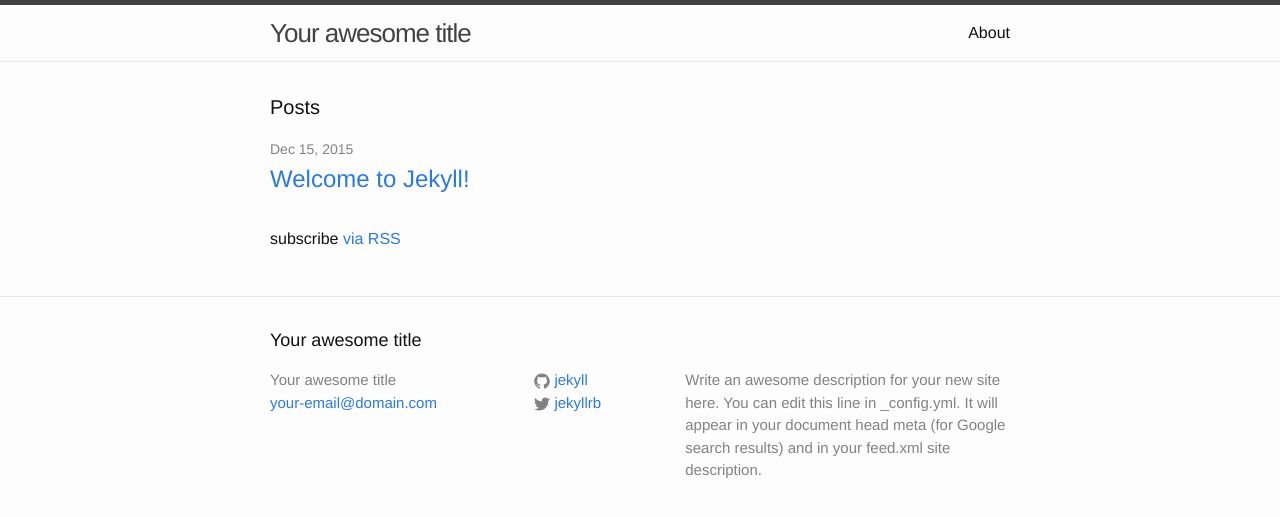
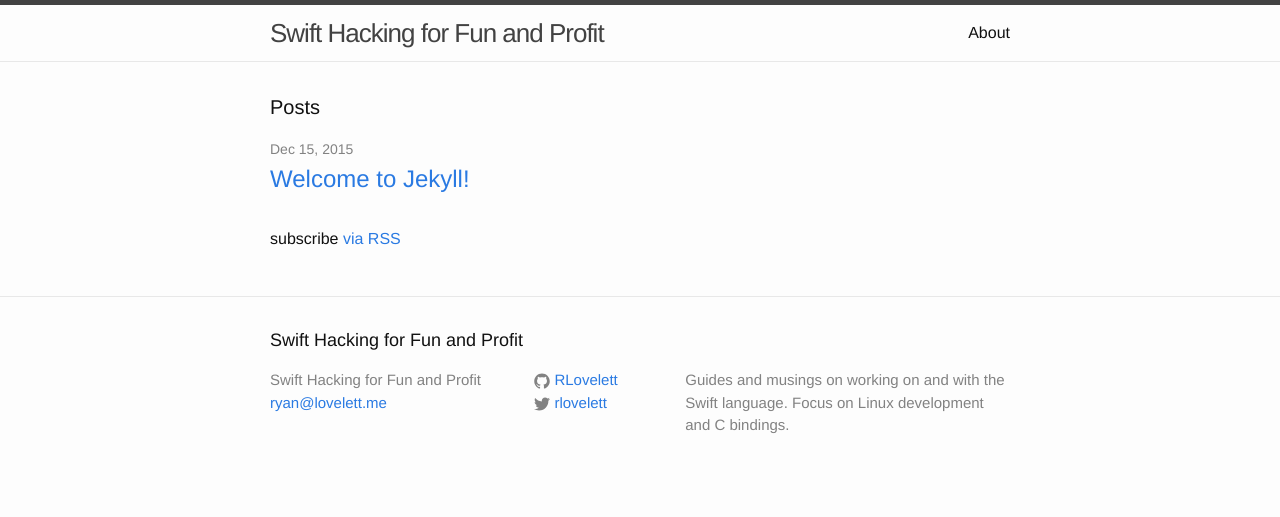
Before and after one commit to RLovelett/RLovelett.github.io, a Jekyll site: the page built from index.html, in a window 1280 px wide. Shown: the top 517 px of the page. Built offline with Jekyll 4.4.1, drawn with Linux system fonts in a browser that asks for light colours.

Commit message:
Some basic configs
Wow are you a bad writer

```diff
--- a/_config.yml
+++ b/_config.yml
@@ -1,14 +1,13 @@
 # Site settings
-title: Your awesome title
-email: your-email@domain.com
+title: Swift Hacking for Fun and Profit
+email: ryan@lovelett.me
 description: > # this means to ignore newlines until "baseurl:"
-  Write an awesome description for your new site here. You can edit this
-  line in _config.yml. It will appear in your document head meta (for
-  Google search results) and in your feed.xml site description.
+  Guides and musings on working on and with the Swift language. Focus on Linux
+  development and C bindings.
 baseurl: "" # the subpath of your site, e.g. /blog/
-url: "http://yourdomain.com" # the base hostname & protocol for your site
-twitter_username: jekyllrb
-github_username:  jekyll
+url: "https://rlovelett.github.io" # the base hostname & protocol for your site
+twitter_username: rlovelett
+github_username:  RLovelett
 
 # Build settings
 markdown: kramdown
```
